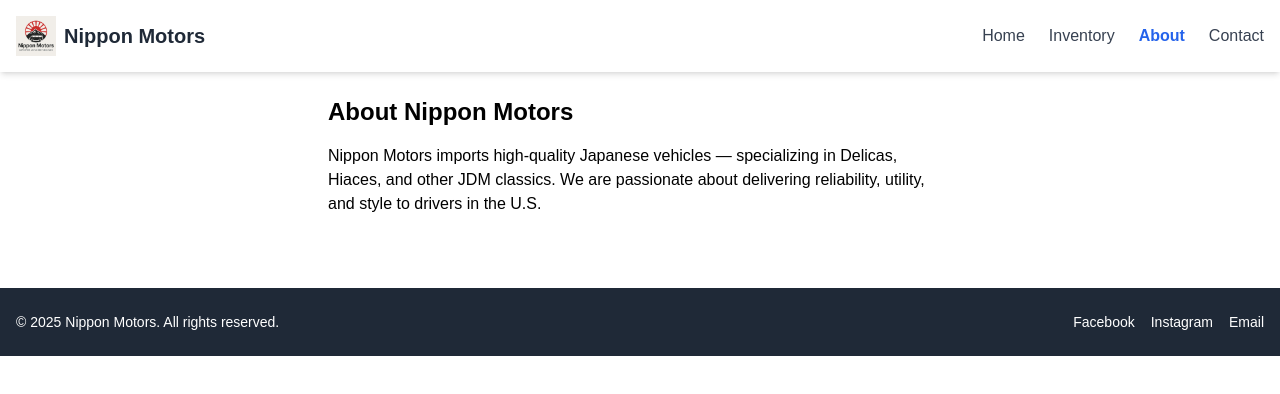
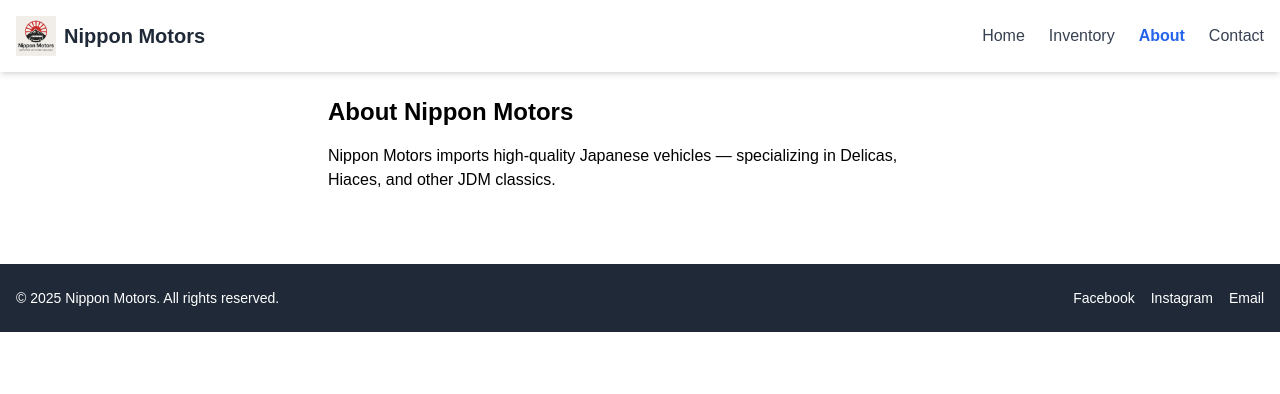
Before and after one commit to ryanfreeman320/idaho-jdm-motors, a React (Create React App) app: page /about in a window 1280 px wide. Shown: the top 394 px of the page. Built offline with nearby package versions, Linux system fonts and the light colour scheme.

Commit message:
Update About.js

```diff
--- a/src/About.js
+++ b/src/About.js
@@ -4,8 +4,7 @@ export default function About() {
       <h1 className="text-2xl font-bold mb-4">About Nippon Motors</h1>
       <p>
         Nippon Motors imports high-quality Japanese vehicles — specializing in Delicas, Hiaces,
-        and other JDM classics. We are passionate about delivering reliability, utility, and style
-        to drivers in the U.S.
+        and other JDM classics.
       </p>
     </div>
   );
```
